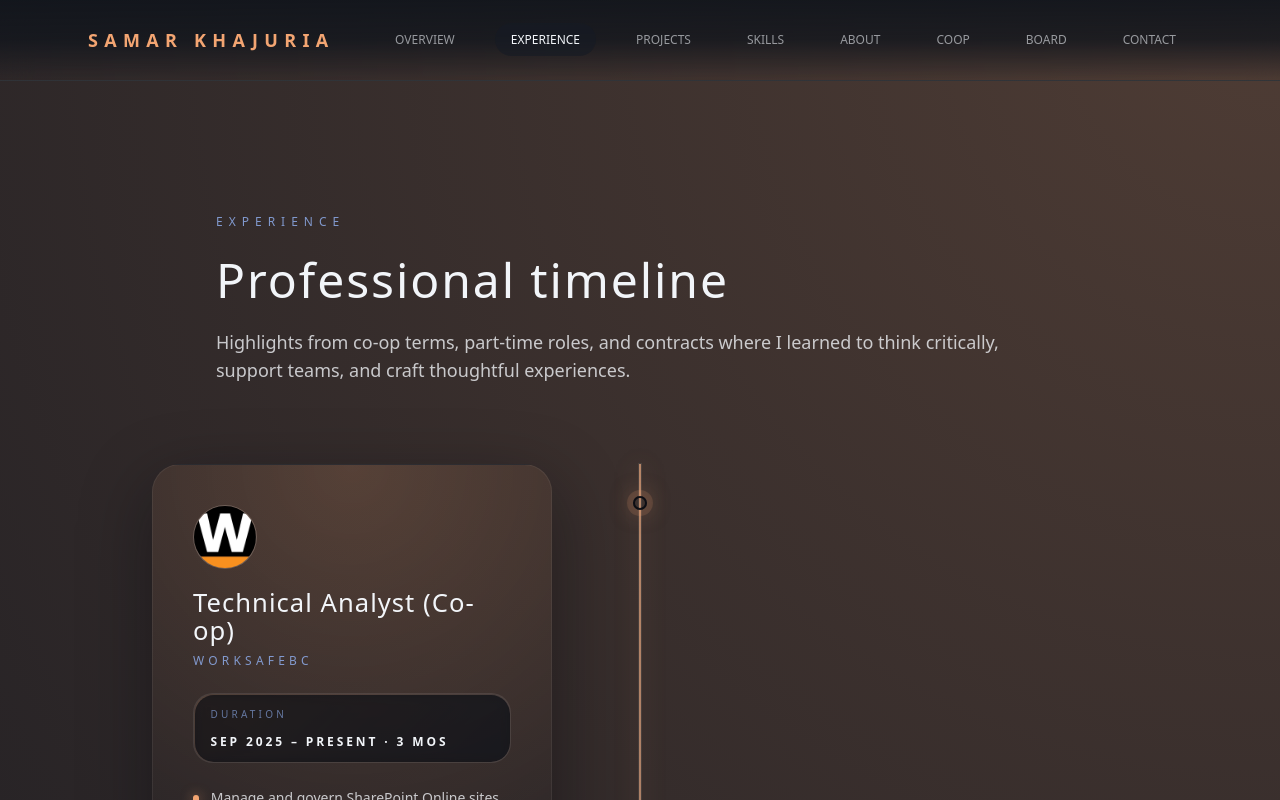
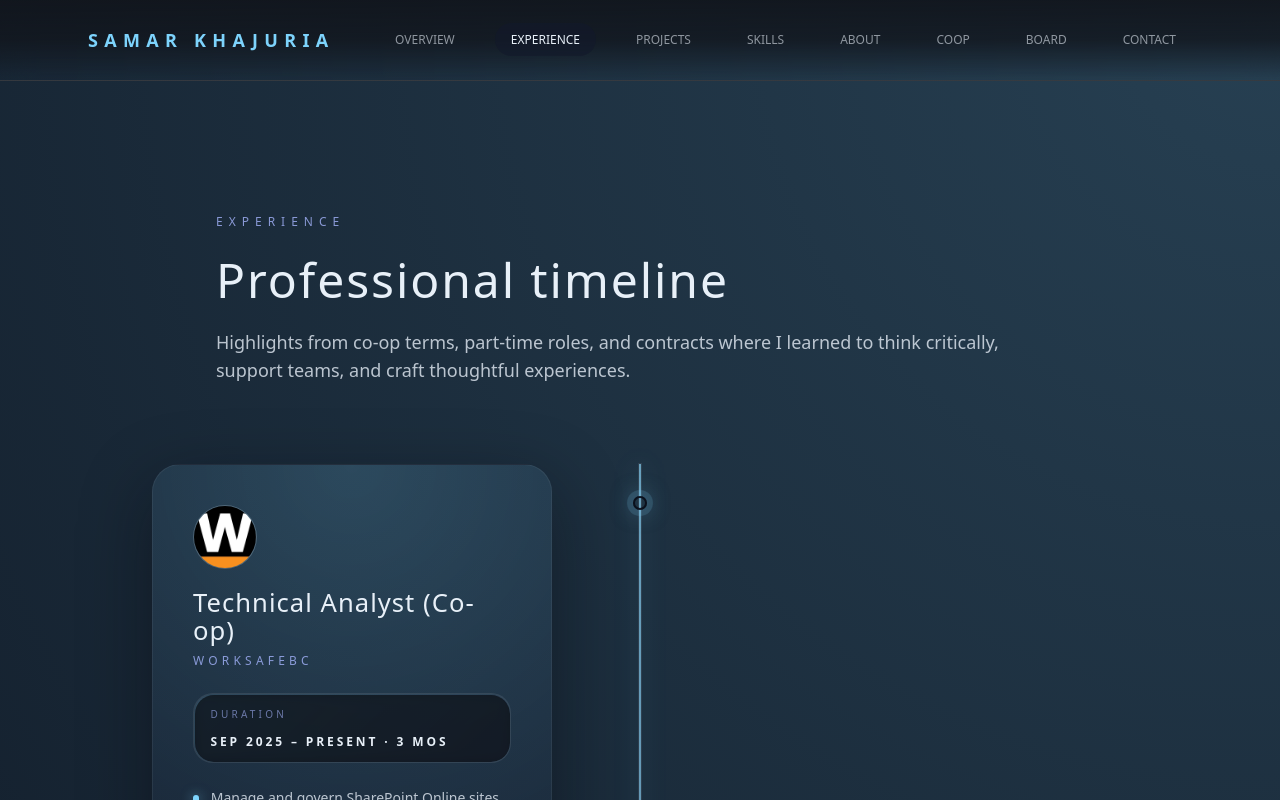
Before and after one commit to SUMMERxKx/Portfolio, a Next.js app: page /experience in a window 1280 px wide. Shown: the top 800 px of the page. Built offline with nearby package versions, Linux system fonts and the light colour scheme; a web font is replaced by a local one.

Commit message:
Update theme to winter colors - cool blues and ice tones

```diff
--- a/src/app/globals.css
+++ b/src/app/globals.css
@@ -3,21 +3,21 @@
 @tailwind utilities;
 
 :root {
-  --background: #0f141d;
-  --surface: rgba(22, 27, 37, 0.82);
-  --surface-soft: rgba(22, 27, 37, 0.62);
-  --surface-strong: rgba(30, 36, 48, 0.92);
-  --border: rgba(255, 255, 255, 0.12);
-  --border-strong: rgba(255, 255, 255, 0.2);
-  --text: #f2f5f9;
-  --text-soft: rgba(242, 245, 249, 0.78);
-  --text-muted: rgba(242, 245, 249, 0.58);
-  --text-subtle: rgba(242, 245, 249, 0.38);
-  --primary: #f3a572;
-  --primary-strong: #e58b4e;
-  --primary-soft: rgba(243, 165, 114, 0.2);
-  --accent: #93b4f6;
-  --glow: 243 165 114;
+  --background: #0a0f1a;
+  --surface: rgba(18, 25, 42, 0.82);
+  --surface-soft: rgba(18, 25, 42, 0.62);
+  --surface-strong: rgba(26, 35, 56, 0.92);
+  --border: rgba(255, 255, 255, 0.15);
+  --border-strong: rgba(255, 255, 255, 0.25);
+  --text: #e8f0f8;
+  --text-soft: rgba(232, 240, 248, 0.78);
+  --text-muted: rgba(232, 240, 248, 0.58);
+  --text-subtle: rgba(232, 240, 248, 0.38);
+  --primary: #7dd3fc;
+  --primary-strong: #38bdf8;
+  --primary-soft: rgba(125, 211, 252, 0.2);
+  --accent: #a5b4fc;
+  --glow: 125 211 252;
   --font-body: var(--font-inter), system-ui, -apple-system, BlinkMacSystemFont, 'Segoe UI', sans-serif;
   --font-display: var(--font-playfair), 'Times New Roman', serif;
 }
@@ -52,13 +52,13 @@ a {
 
 ::selection {
   background: rgba(var(--glow) / 0.45);
-  color: #0f141d;
+  color: #0a0f1a;
 }
 
 .room-gradient {
   background-image:
-    radial-gradient(circle at top right, rgba(var(--glow) / 0.28), transparent 55%),
-    radial-gradient(circle at bottom left, rgba(122, 142, 178, 0.15), transparent 60%);
+    radial-gradient(circle at top right, rgba(var(--glow) / 0.25), transparent 55%),
+    radial-gradient(circle at bottom left, rgba(165, 180, 252, 0.15), transparent 60%);
 }
 
 .fireplace-glow {
@@ -70,7 +70,7 @@ a {
   position: absolute;
   inset: 0;
   pointer-events: none;
-  background: radial-gradient(circle at 18% 82%, rgba(var(--glow) / 0.25), transparent 60%);
+  background: radial-gradient(circle at 18% 82%, rgba(var(--glow) / 0.2), transparent 60%);
   mix-blend-mode: screen;
 }
 
@@ -125,23 +125,23 @@ a {
 
 .timeline-beam {
   background:
-    linear-gradient(180deg, rgba(243, 165, 114, 0.58), rgba(147, 180, 246, 0.18)),
+    linear-gradient(180deg, rgba(125, 211, 252, 0.58), rgba(165, 180, 252, 0.18)),
     linear-gradient(180deg, rgba(255, 255, 255, 0.22), rgba(255, 255, 255, 0));
   box-shadow:
-    0 0 24px rgba(243, 165, 114, 0.35),
+    0 0 24px rgba(125, 211, 252, 0.35),
     0 0 0 1px rgba(255, 255, 255, 0.08);
 }
 
 .timeline-node {
-  border: 2px solid rgba(9, 12, 18, 0.95);
-  background: radial-gradient(circle at center, rgba(var(--glow), 0.92), rgba(243, 165, 114, 0.35));
+  border: 2px solid rgba(10, 15, 26, 0.95);
+  background: radial-gradient(circle at center, rgba(var(--glow), 0.92), rgba(125, 211, 252, 0.35));
   box-shadow:
-    0 0 0 6px rgba(243, 165, 114, 0.14),
-    0 0 22px rgba(243, 165, 114, 0.5);
+    0 0 0 6px rgba(125, 211, 252, 0.14),
+    0 0 22px rgba(125, 211, 252, 0.5);
 }
 
 .timeline-arm {
-  filter: drop-shadow(0 0 12px rgba(243, 165, 114, 0.5));
+  filter: drop-shadow(0 0 12px rgba(125, 211, 252, 0.5));
 }
 
 @keyframes confetti {
--- a/src/app/page.tsx
+++ b/src/app/page.tsx
@@ -50,7 +50,7 @@ const Home = () => {
           <div className="flex flex-wrap items-center gap-4">
             <Link
               href="/projects"
-              className="rounded-full border border-primary bg-primary px-6 py-3 text-sm font-semibold uppercase tracking-[0.28em] text-white shadow-[0_18px_35px_rgba(243,165,114,0.28)] transition hover:bg-primary-strong"
+              className="rounded-full border border-primary bg-primary px-6 py-3 text-sm font-semibold uppercase tracking-[0.28em] text-white shadow-[0_18px_35px_rgba(125,211,252,0.28)] transition hover:bg-primary-strong"
             >
               View projects
             </Link>
--- a/src/components/current/KanbanBoard.tsx
+++ b/src/components/current/KanbanBoard.tsx
@@ -551,7 +551,7 @@ const KanbanBoard = () => {
                     value={formProgress}
                     onChange={(event) => setFormProgress(Number(event.target.value))}
                     className="w-full"
-                    style={{ accentColor: '#f3a572' }}
+                    style={{ accentColor: '#7dd3fc' }}
                   />
                   <span className="text-sm text-foreground">{formProgress}%</span>
                 </div>
@@ -773,7 +773,7 @@ const BoardItemCard = ({ item, isOwner, onUpdate, onDelete, onToggleLayout }: Bo
                 value={editedProgress}
                 onChange={(event) => setEditedProgress(Number(event.target.value))}
                 className="w-full"
-                style={{ accentColor: '#f3a572' }}
+                style={{ accentColor: '#7dd3fc' }}
               />
             </div>
           )}
--- a/src/components/daily/DailyTasks.tsx
+++ b/src/components/daily/DailyTasks.tsx
@@ -705,7 +705,7 @@ const ConfettiAnimation = () => {
           <div
             className="h-2 w-2 rounded-full"
             style={{
-              backgroundColor: ['#f3a572', '#93b4f6', '#e58b4e', '#f2f5f9'][Math.floor(Math.random() * 4)],
+              backgroundColor: ['#7dd3fc', '#a5b4fc', '#38bdf8', '#bae6fd'][Math.floor(Math.random() * 4)],
             }}
           />
         </div>
--- a/src/components/experience/ExperienceTimeline.tsx
+++ b/src/components/experience/ExperienceTimeline.tsx
@@ -63,7 +63,7 @@ const TimelineArticle = ({ entry, index, position }: TimelineArticleProps) => {
   return (
     <div className={['relative', positionClass].join(' ')}>
       <article
-        className="timeline-item group relative overflow-hidden rounded-[24px] border border-white/[0.06] bg-[radial-gradient(circle_at_top,rgba(243,165,114,0.18),rgba(18,22,30,0.65))] p-6 shadow-[0_22px_70px_rgba(8,10,15,0.42)] transition-transform duration-500 hover:-translate-y-1.5 sm:rounded-[26px] sm:p-7 md:rounded-[28px] md:p-9 lg:p-10"
+        className="timeline-item group relative overflow-hidden rounded-[24px] border border-white/[0.06] bg-[radial-gradient(circle_at_top,rgba(125,211,252,0.18),rgba(18,25,42,0.65))] p-6 shadow-[0_22px_70px_rgba(8,10,15,0.42)] transition-transform duration-500 hover:-translate-y-1.5 sm:rounded-[26px] sm:p-7 md:rounded-[28px] md:p-9 lg:p-10"
         style={{ animationDelay: `${index * 0.08}s` }}
       >
         <div className="pointer-events-none absolute inset-0 opacity-0 transition-opacity duration-500 group-hover:opacity-100">
@@ -92,7 +92,7 @@ const TimelineArticle = ({ entry, index, position }: TimelineArticleProps) => {
           </header>
 
           <div className="relative overflow-hidden rounded-[18px] border border-white/[0.06] bg-white/[0.03] p-[0.5px] sm:rounded-[20px]">
-            <div className="absolute inset-0 bg-[linear-gradient(135deg,rgba(243,165,114,0.22),rgba(147,180,246,0.1))] opacity-80 blur-[6px]" />
+            <div className="absolute inset-0 bg-[linear-gradient(135deg,rgba(125,211,252,0.22),rgba(165,180,252,0.1))] opacity-80 blur-[6px]" />
             <div className="relative flex flex-wrap items-center justify-between gap-2 rounded-[17px] bg-[rgba(8,11,17,0.7)] px-3 py-2.5 sm:gap-3 sm:rounded-[19px] sm:px-4 sm:py-3">
               <span className="text-[9px] uppercase tracking-[0.28em] text-secondary-muted sm:text-[10px] sm:tracking-[0.32em]">
                 Duration
@@ -106,7 +106,7 @@ const TimelineArticle = ({ entry, index, position }: TimelineArticleProps) => {
           <ul className="space-y-2.5 text-sm leading-relaxed text-foreground-soft sm:space-y-3">
             {entry.highlights.map((highlight) => (
               <li key={highlight} className="flex items-start gap-3">
-                <span aria-hidden="true" className="mt-1.5 inline-flex h-2 w-2 rounded-full bg-primary shadow-[0_0_12px_rgba(243,165,114,0.6)] sm:mt-2" />
+                <span aria-hidden="true" className="mt-1.5 inline-flex h-2 w-2 rounded-full bg-primary shadow-[0_0_12px_rgba(125,211,252,0.6)] sm:mt-2" />
                 <span>{highlight}</span>
               </li>
             ))}
```
